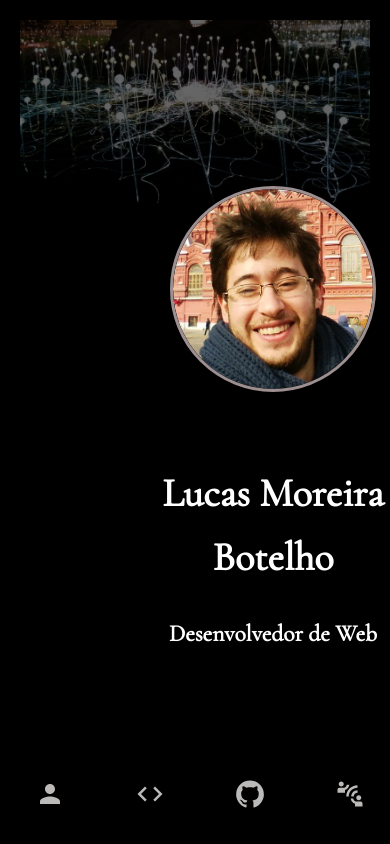
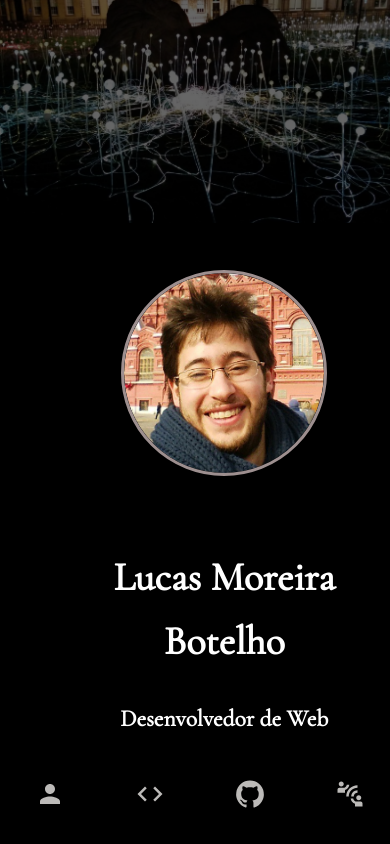
Before and after one commit to Lukelupus/react-professional-resume, a React (Create React App) app: page / in a window 390 px wide. Built offline with nearby package versions, Linux system fonts and the light colour scheme.

Commit message:
home design is now responsive

```diff
--- a/public/styles/styles.css
+++ b/public/styles/styles.css
@@ -40,9 +40,25 @@ body {
 
 }
 
+body::-webkit-scrollbar {
+    width: 0.25rem;
+}
+
+body::-webkit-scrollbar-track {
+    background: #1e1e24;
+}
+
+body::-webkit-scrollbar-thumb {
+    background: var(--bg-secondary);
+}
+
+body.home .site-footer {
+    display: none;
+}
+
 main {
     margin-left: 4rem;
-    padding: 1rem;
+
 }
 
 /* Navbar */
@@ -180,6 +196,7 @@ main {
     opacity: 0.4;
     z-index: -999;
     border: transparent;
+    border-image: 1px var(--transition-speed);
 
 }
 
@@ -233,6 +250,22 @@ main {
         justify-content: center;
     }
 
+    .home-page  {
+        left: 15%;
+        top: 30%;
+    }
+    .whatsapp-icon {
+        margin-top: 10px;
+    }
+
+      .whatsapp_float {
+        width: 40px;
+        height: 40px;
+        top: 30px;
+        right: 10px;
+        font-size: 22px;
+    }
+
 }
 
 /* Telas de grandes: */
@@ -256,19 +289,3 @@ main {
 
 
 }
-
-@media only screen and (max-widt: 600px) {
-
-
-   .whatsapp-icon {
-    margin-top: 10px;
-}
-
-  .whatsapp_float {
-    width: 40px;
-    height: 40px;
-    top: 30px;
-    right: 10px;
-    font-size: 22px;
-}
-}
```
Also changed, not shown: public/images/white-blue.jpeg.
